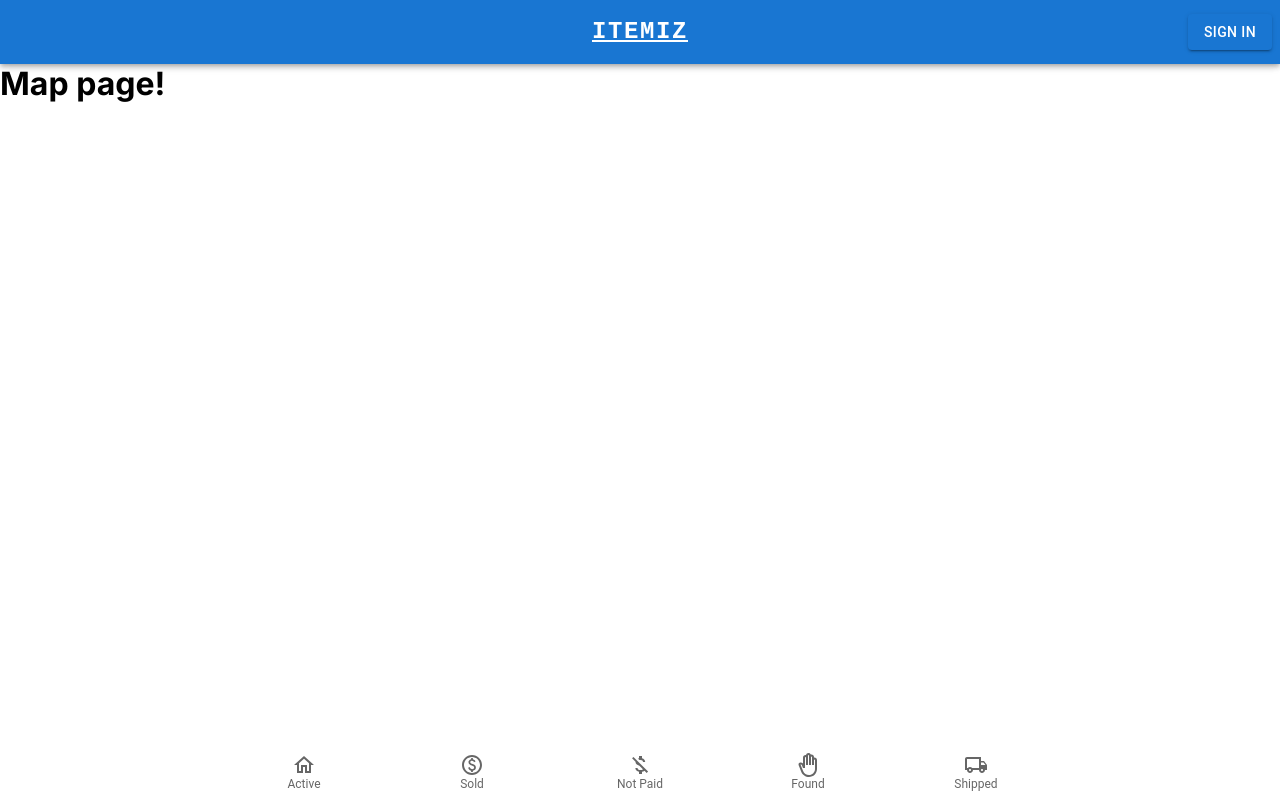
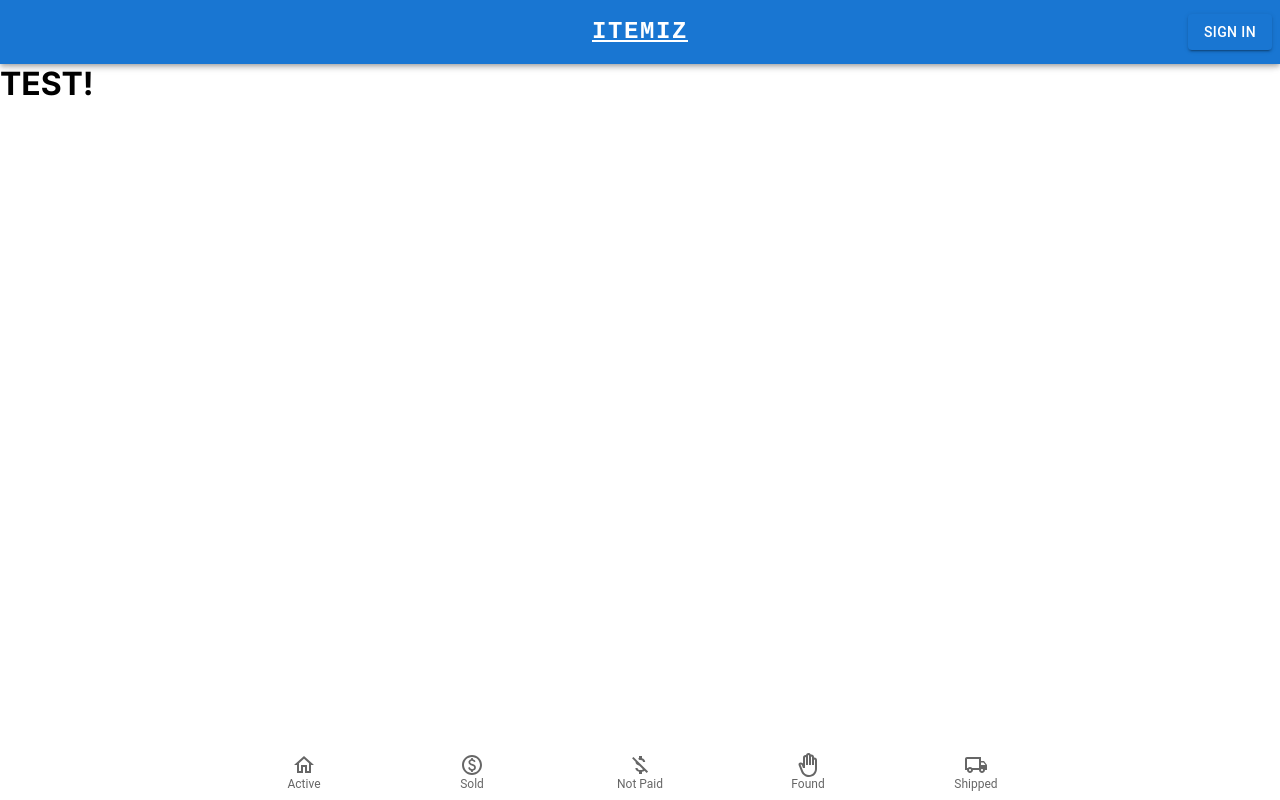
Before and after one commit to PickolZi/Ebay-Inventory-Management, a Next.js app in the folder frontend/: page /pages/map in a window 1280 px wide. Built offline with nearby package versions, Linux system fonts and the light colour scheme; no server answers.

Commit message:
Update page.tsx

```diff
--- a/frontend/src/app/pages/map/page.tsx
+++ b/frontend/src/app/pages/map/page.tsx
@@ -2,7 +2,7 @@
 
 const Map = () => {
     return (
-        <h1>Map page!</h1>
+        <h1>TEST!</h1>
     )
 }
 
```
